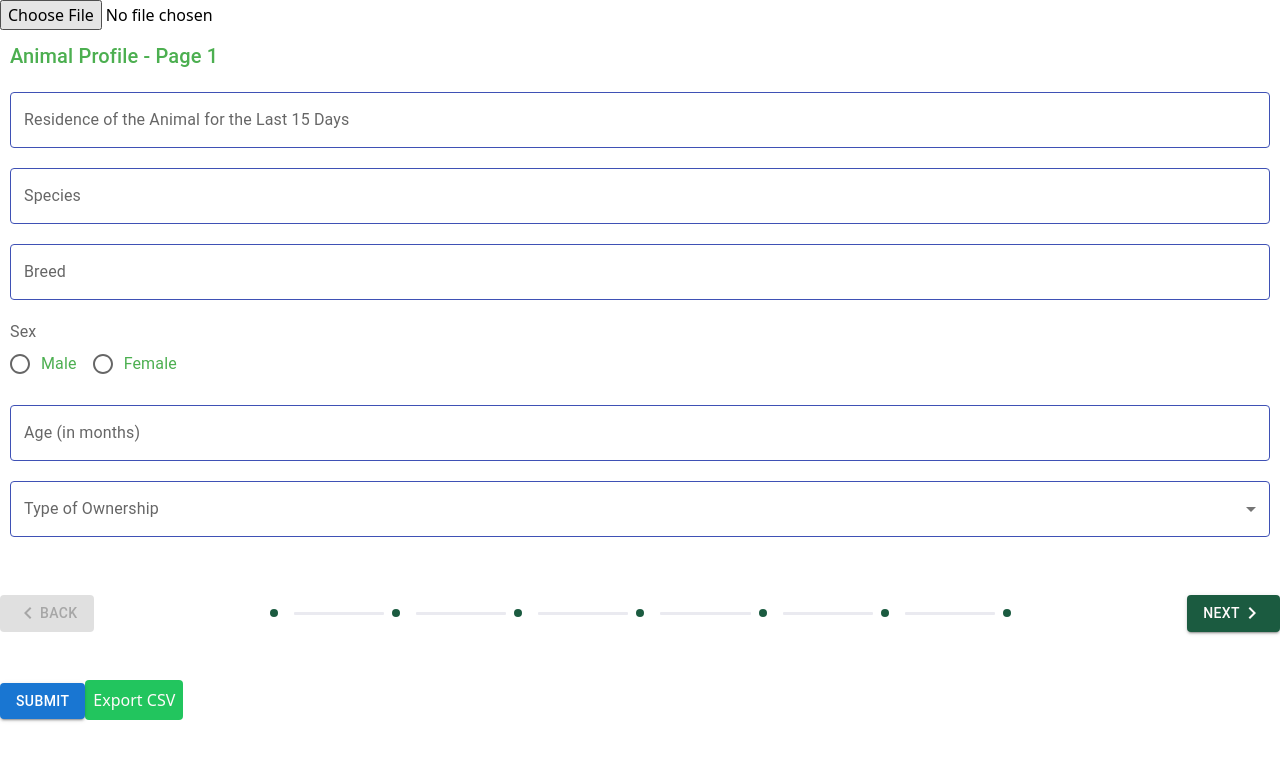
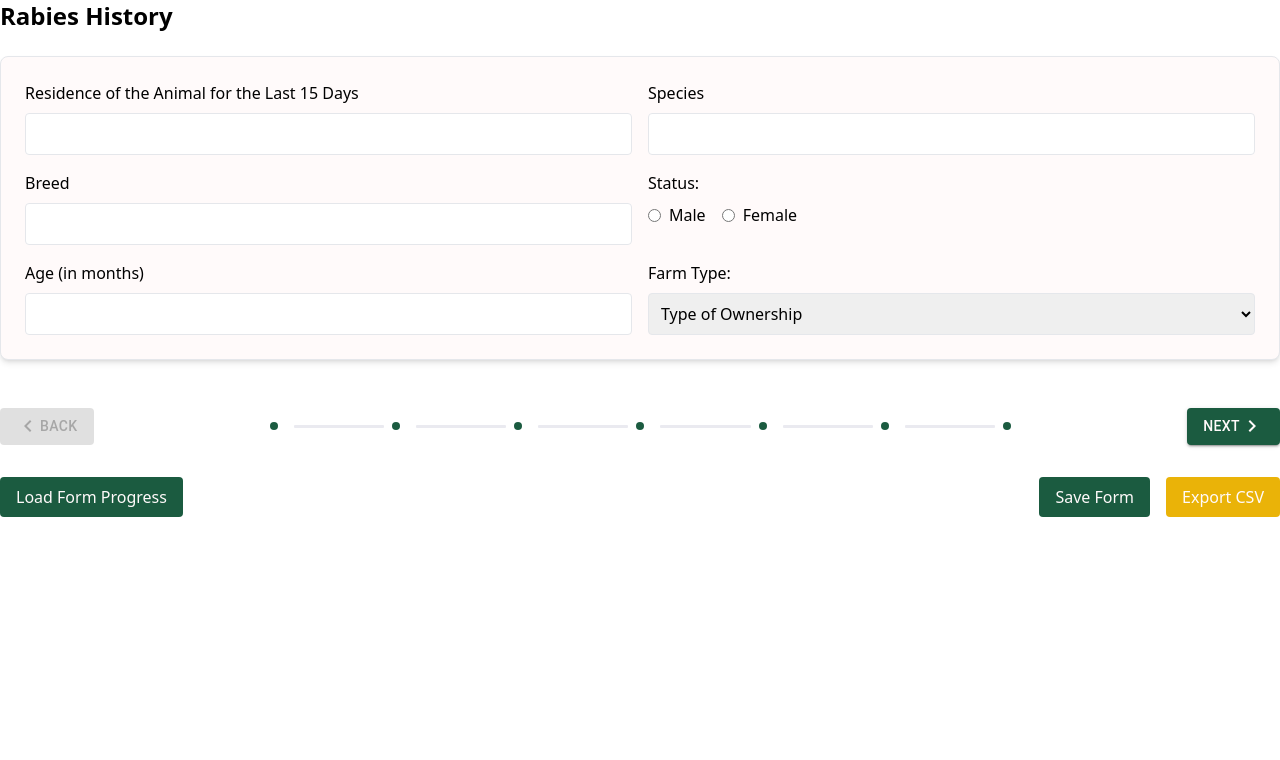
Before and after one commit to TonYacapin/PAAW, a React (Create React App) app in the folder dashboard/: page /rhf in a window 1280 px wide. Shown: the top 760 px of the page. Built offline with nearby package versions, Linux system fonts and the light colour scheme.

Commit message:
WIP design improvement RHF

```diff
--- a/dashboard/src/pages/RABIES/RabiesHistoryForm.js
+++ b/dashboard/src/pages/RABIES/RabiesHistoryForm.js
@@ -17,7 +17,9 @@ import {
   Button,
 } from "@mui/material";
 import "./RabiesHistoryForm.css";
-import StepperComponent from "../../component/StepperComponent";
+import StepperComponent, {
+  StepperActiveStep,
+} from "../../component/StepperComponent";
 import Papa from "papaparse";
 
 const RabiesHistoryForm = () => {
@@ -110,7 +112,6 @@ const RabiesHistoryForm = () => {
       treatmentReceivedOther,
       dateOfTreatmentReceived,
     };
-
 
     try {
       console.log(formData);
@@ -250,73 +251,98 @@ const RabiesHistoryForm = () => {
 
   var pages = [
     <>
-      <Grid item xs={12}>
-        <Typography variant="h6">Animal Profile - Page 1</Typography>
-      </Grid>
-      <Grid item xs={12}>
-        <TextField
-          fullWidth
-          label="Residence of the Animal for the Last 15 Days"
-          variant="outlined"
+      <div className="border p-6 rounded-lg mb-8 shadow-md bg-white space-y-8 overflow-y-auto">
+        <div className="grid grid-cols-1 md:grid-cols-2 gap-4">
+          <div>
+            <label className="block mb-2 font-medium">
+              Residence of the Animal for the Last 15 Days
+            </label>
+            <input
+              type="text"
+              name="animalresidence"
               value={animalResidence}
+              className="border w-full p-2 rounded"
               onChange={(e) => setAnimalResidence(e.target.value)}
             />
-      </Grid>
-      <Grid item xs={12}>
-        <TextField
-          fullWidth
-          label="Species"
-          variant="outlined"
+          </div>
+          <div>
+            {" "}
+            <label className="block mb-2 font-medium">Species</label>
+            <input
+              type="text"
+              name="species"
               value={species}
+              className="border w-full p-2 rounded"
               onChange={(e) => setSpecies(e.target.value)}
             />
-      </Grid>
-      <Grid item xs={12}>
-        <TextField
-          fullWidth
-          label="Breed"
-          variant="outlined"
+          </div>
+          <div>
+            <label className="block mb-2 font-medium">Breed</label>
+            <input
+              type="text"
+              name="breed"
               value={breed}
+              className="border w-full p-2 rounded"
               onChange={(e) => setBreed(e.target.value)}
             />
-      </Grid>
-      <Grid item xs={12}>
-        <FormControl component="fieldset">
-          <FormLabel component="legend">Sex</FormLabel>
-          <RadioGroup row value={sex} onChange={(e) => setSex(e.target.value)}>
-            <FormControlLabel value="male" control={<Radio />} label="Male" />
-            <FormControlLabel
+          </div>
+          <div>
+            <label className="block mb-2 font-medium">Status:</label>
+            <div className="flex space-x-4">
+              <label className="flex items-center">
+                <input
+                  type="radio"
+                  name="sex"
+                  value="male"
+                  checked={sex === "male"}
+                  onChange={(e) => setSex(e.target.value)}
+                  className="mr-2"
+                />{" "}
+                Male
+              </label>
+              <label className="flex items-center">
+                <input
+                  type="radio"
+                  name="sex"
                   value="female"
-              control={<Radio />}
-              label="Female"
-            />
-          </RadioGroup>
-        </FormControl>
-      </Grid>
-
-      <Grid item xs={12}>
-        <TextField
-          fullWidth
-          label="Age (in months)"
-          variant="outlined"
+                  checked={sex === "female"}
+                  onChange={(e) => setSex(e.target.value)}
+                  className="mr-2"
+                />{" "}
+                Female
+              </label>
+            </div>
+          </div>
+          <div>
+            <label className="block mb-2 font-medium">
+              {"Age (in months)"}
+            </label>
+            <input
+              type="text"
+              name="age"
               value={age}
+              className="border w-full p-2 rounded"
               onChange={(e) => setAge(e.target.value)}
             />
-      </Grid>
-      <Grid item xs={12}>
-        <FormControl fullWidth variant="outlined">
-          <InputLabel>Type of Ownership</InputLabel>
-          <Select
+          </div>
+          <div>
+            <label className="block mb-2 font-medium">Farm Type:</label>
+            <select
+              name="farmType"
               value={ownershipType}
+              className="border w-full p-2 rounded"
               onChange={(e) => setOwnershipType(e.target.value)}
-            label="Type of Ownership"
             >
-            <MenuItem value="household_pet">Household Pet</MenuItem>
-            <MenuItem value="pet_of_neighbor">Pet of Neighbor</MenuItem>
-            <MenuItem value="stray_animal">Stray Animal</MenuItem>
-          </Select>
-        </FormControl>
-      </Grid>
+              <option value="" disabled>
+                Type of Ownership
+              </option>
+              <option value="household_pet">Household Pet</option>
+              <option value="pet_of_neighbor">Pet of Neighbor</option>
+              <option value="stray_animal">Stray Animal</option>
+            </select>
+          </div>
+        </div>
+      </div>
     </>,
     <>
       <Grid item xs={12}>
@@ -839,12 +865,40 @@ const RabiesHistoryForm = () => {
 
   return (
     <>
-      <div>
-        <input type="file" accept=".csv" onChange={handleImportCSV} />
+      <h1 className="text-2xl font-bold mb-6">Rabies History</h1>
+      <div></div>
+      <StepperComponent pages={pages} renderStepContent={renderStepContent} />
+      <div className="flex flex-row">
+        <label htmlFor="fileinput">
+          <div className="bg-darkgreen text-white py-2 px-4 rounded hover:bg-darkergreen">
+            Load Form Progress
           </div>
-      <StepperComponent pages={pages} renderStepContent={renderStepContent} />
+          <input
+            id="fileinput"
+            type="file"
+            accept=".csv"
+            onChange={handleImportCSV}
+            style={{ display: "none" }}
+          />
+        </label>
+        <div className="grow" />
+        <div className="flex space-x-4">
+          <button
+            onClick={handleSubmit}
+            className="bg-darkgreen text-white py-2 px-4 rounded hover:bg-darkergreen"
+          >
+            Save Form
+          </button>
+          <button
+            onClick={handleExportCSV}
+            className="bg-yellow-500 text-white py-2 px-4 rounded hover:bg-yellow-600"
+          >
+            Export CSV
+          </button>
+        </div>
+      </div>
 
-      <Button
+      {/* <Button
         variant="contained"
         color="primary"
         type="submit"
@@ -859,7 +913,7 @@ const RabiesHistoryForm = () => {
         className="bg-green-500 text-white p-2 rounded mt-4"
       >
         Export CSV
-      </button>
+      </button> */}
     </>
   );
 };
```
Lines whose indentation alone changed are shown as unchanged.
